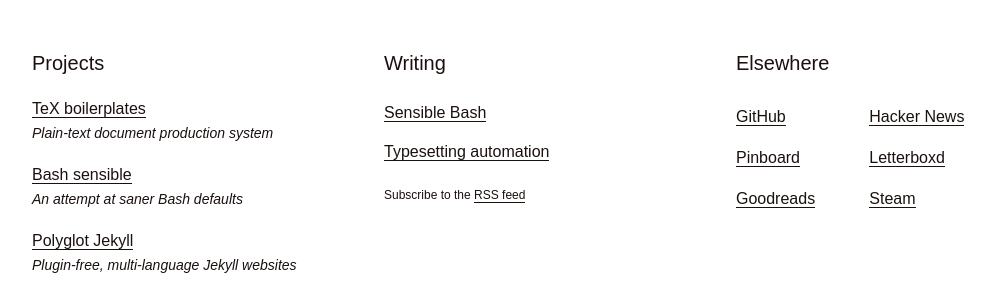
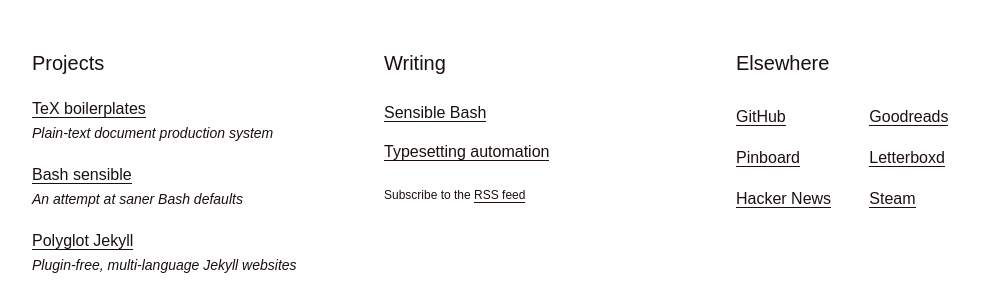
Before and after one commit to mrzool/mrzool.github.io, a Jekyll site: the page built from index.md, in a window 1280 px wide. Shown: the part 241-540 px from the top of the page, without its empty margins (0-996 px from the left). Built offline with Jekyll 4.4.1, drawn with Linux system fonts in a browser that asks for light colours.

Commit message:
reorder profiles

```diff
--- a/index.md
+++ b/index.md
@@ -23,14 +23,14 @@
 #  url: "http://notes.mrzool.cc"
 # - name: "Twitter"
 #  url: "https://mobile.twitter.com/mrzool_"
-- name: "Hacker News"
-  url: "https://news.ycombinator.com/user?id=mrzool"
+- name: "Goodreads"
+  url: "http://www.goodreads.com/mrzool"
 - name: "Pinboard"
   url: "https://pinboard.in/u:zool/"
 - name: "Letterboxd"
   url: "https://letterboxd.com/mrzool/"
-- name: "Goodreads"
-  url: "http://www.goodreads.com/mrzool"
+- name: "Hacker News"
+  url: "https://news.ycombinator.com/user?id=mrzool"
 # - name: "Instapaper"
 #   url: "https://www.instapaper.com/p/mrzool"
 - name: "Steam"
```
